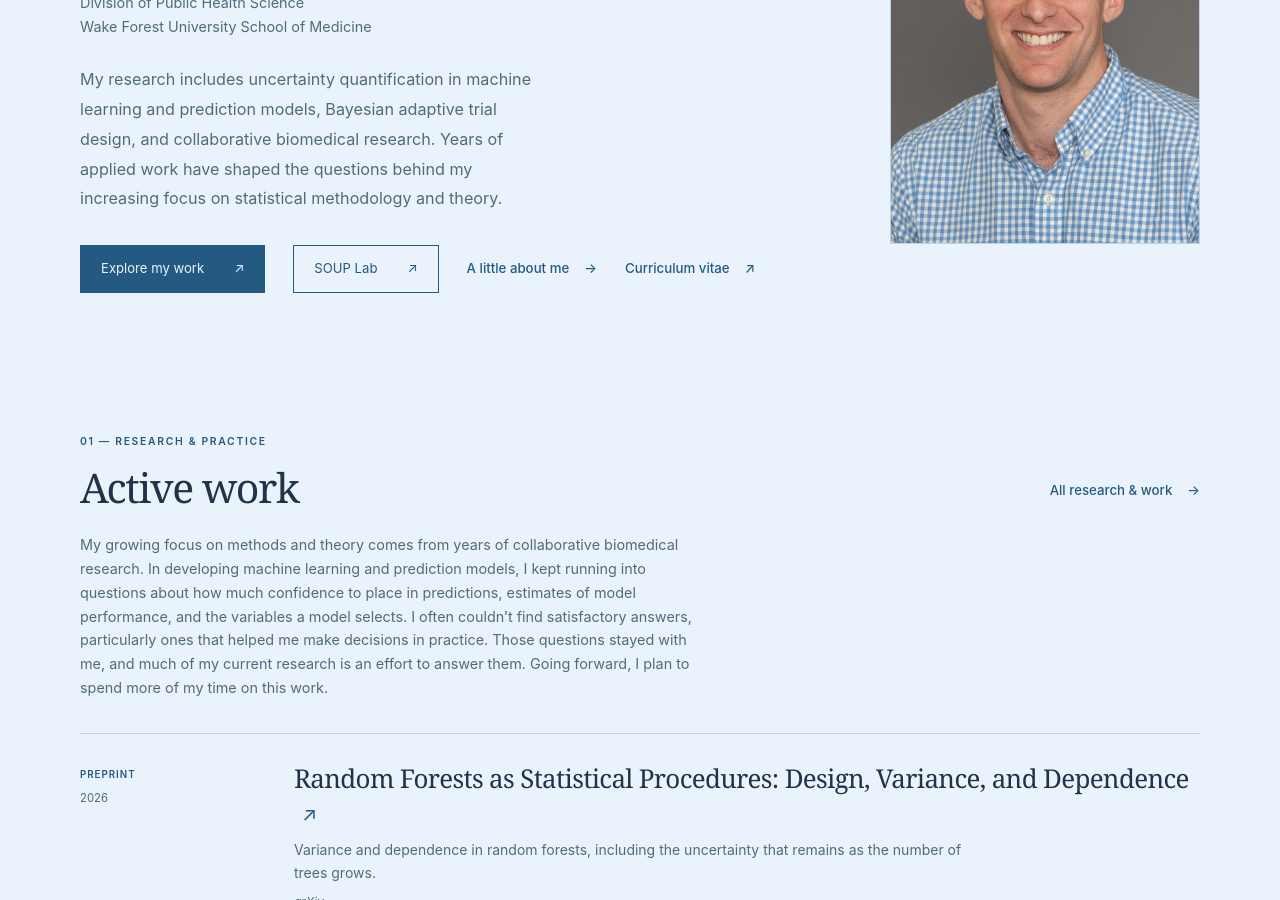
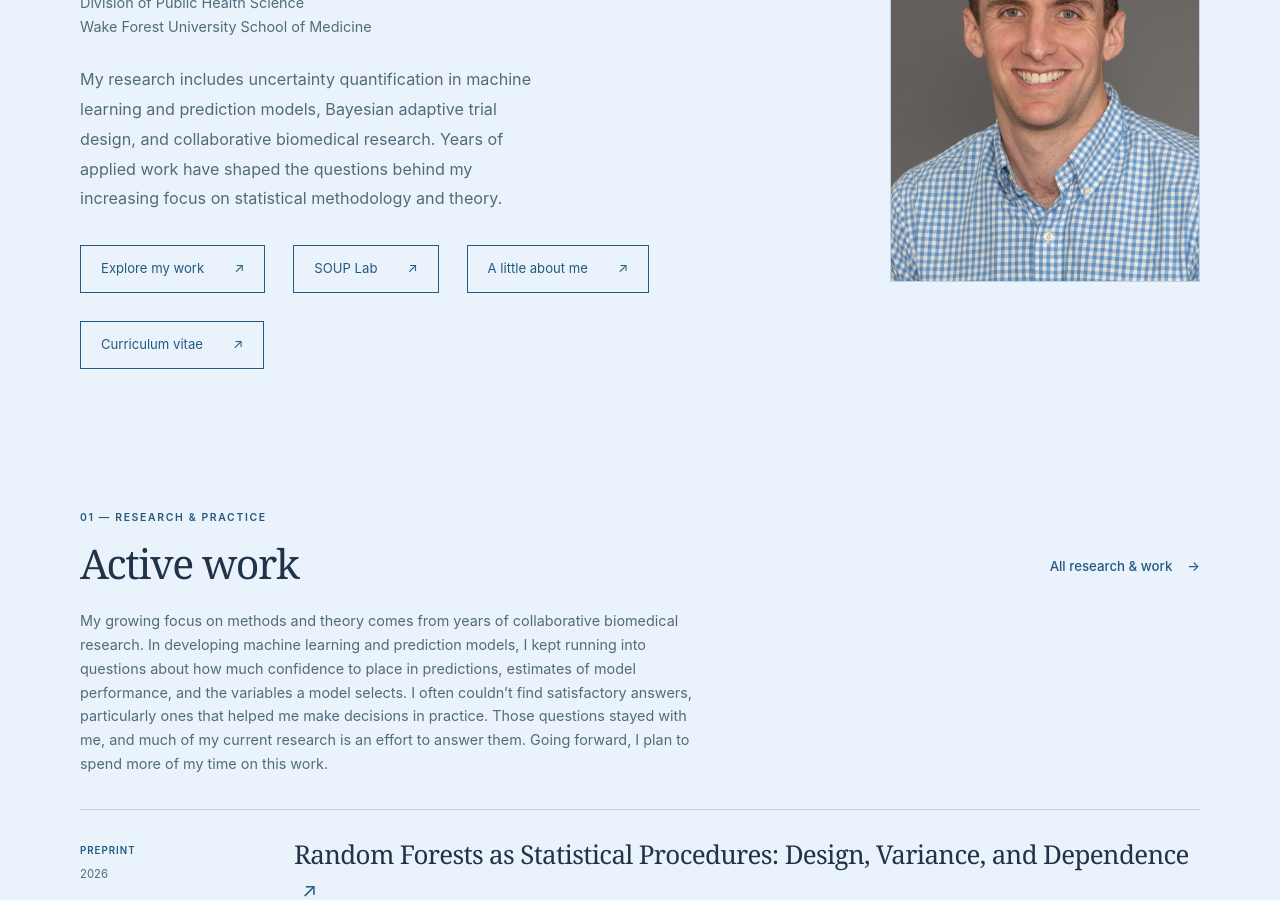
Before and after one commit to NateOConnellPhD/nateoconnell.github.io, a Jekyll site: the page built from index.html, in a window 1280 px wide and 900 px high, scrolled down 399 px. Built offline with Jekyll 4.4.1, drawn with Linux system fonts in a browser that asks for light colours.

Commit message:
Use matching outlined buttons for all landing page links

```diff
--- a/index.html
+++ b/index.html
@@ -11,7 +11,7 @@ description: "Nathaniel O’Connell’s research in machine learning, statistica
       <p class="hero-role">{{ site.data.profile.role | escape }}</p>
       <p class="hero-affiliation">{% if site.data.profile.department and site.data.profile.department != empty %}{{ site.data.profile.department | escape }}<br>{% endif %}{% if site.data.profile.division and site.data.profile.division != empty %}{{ site.data.profile.division | escape }}<br>{% endif %}{{ site.data.profile.affiliation | escape }}</p>
       <p class="hero-intro">{{ site.data.profile.introduction | escape }}</p>
-      <div class="hero-links"><a class="button" href="{{ '/research/' | relative_url }}">Explore my work <span aria-hidden="true">↗</span></a><a class="button button-outline" href="https://www.souplabstats.com/">SOUP Lab <span aria-hidden="true">↗</span></a><a class="text-link" href="{{ '/about/' | relative_url }}">A little about me <span aria-hidden="true">→</span></a><a class="text-link" href="{{ '/cv/' | relative_url }}">Curriculum vitae <span aria-hidden="true">↗</span></a></div>
+      <div class="hero-links"><a class="button button-outline" href="{{ '/research/' | relative_url }}">Explore my work <span aria-hidden="true">↗</span></a><a class="button button-outline" href="https://www.souplabstats.com/">SOUP Lab <span aria-hidden="true">↗</span></a><a class="button button-outline" href="{{ '/about/' | relative_url }}">A little about me <span aria-hidden="true">↗</span></a><a class="button button-outline" href="{{ '/cv/' | relative_url }}">Curriculum vitae <span aria-hidden="true">↗</span></a></div>
     </div>
     {% if portrait != empty %}<div class="hero-portrait"><img src="{{ portrait | relative_url }}" alt="{{ site.data.profile.portrait_alt | escape }}" width="895" height="1158" fetchpriority="high" decoding="async"></div>{% endif %}
   </section>
```
